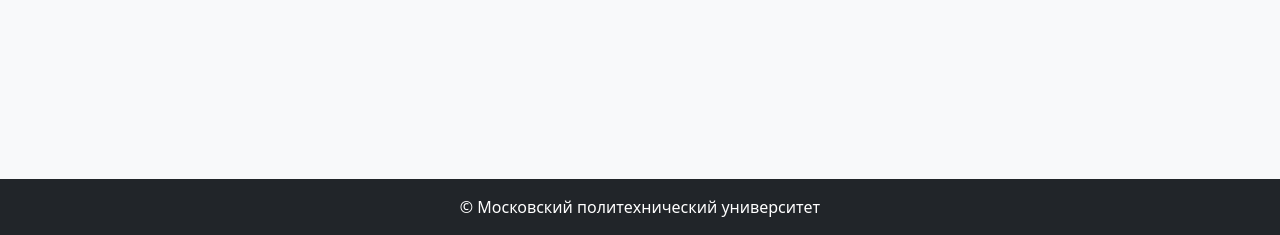
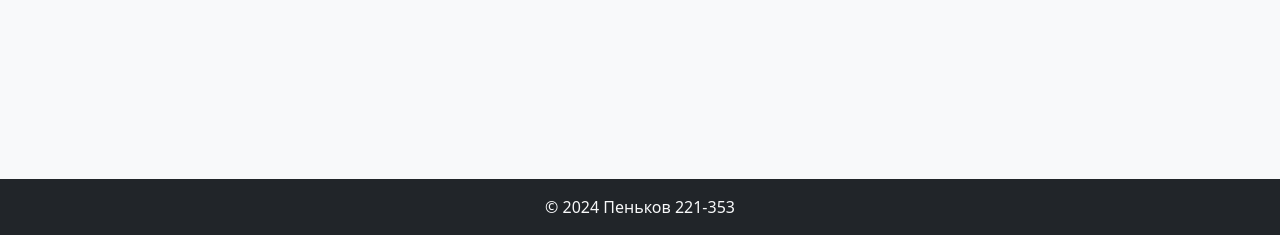
Before and after one commit to penkov-danil353/webdev-labs, a Flask app: page / in a window 1280 px wide. Shown: the part 565-800 px from the top of the page. Run offline with Flask 3, Linux system fonts and the light colour scheme; data that the repository does not hold is empty.

Commit message:
lab6 fix

```diff
--- a/lab6/app/templates/base.html
+++ b/lab6/app/templates/base.html
@@ -59,8 +59,14 @@
        {% endblock %}
     </main>
 
-    <footer class="bg-dark text-white d-flex align-items-center justify-content-center py-3">
-        &copy; Московский политехнический университет
+    <footer class="bg-dark text-light py-3">
+        <div class="container">
+            <div class="row">
+                <div class="col text-center">
+                    <span>© 2024 Пеньков 221-353</span>
+                </div>
+            </div>
+        </div>
     </footer>
 
     <script src="https://cdn.jsdelivr.net/npm/bootstrap@5.2.0-beta1/dist/js/bootstrap.bundle.min.js"
```
